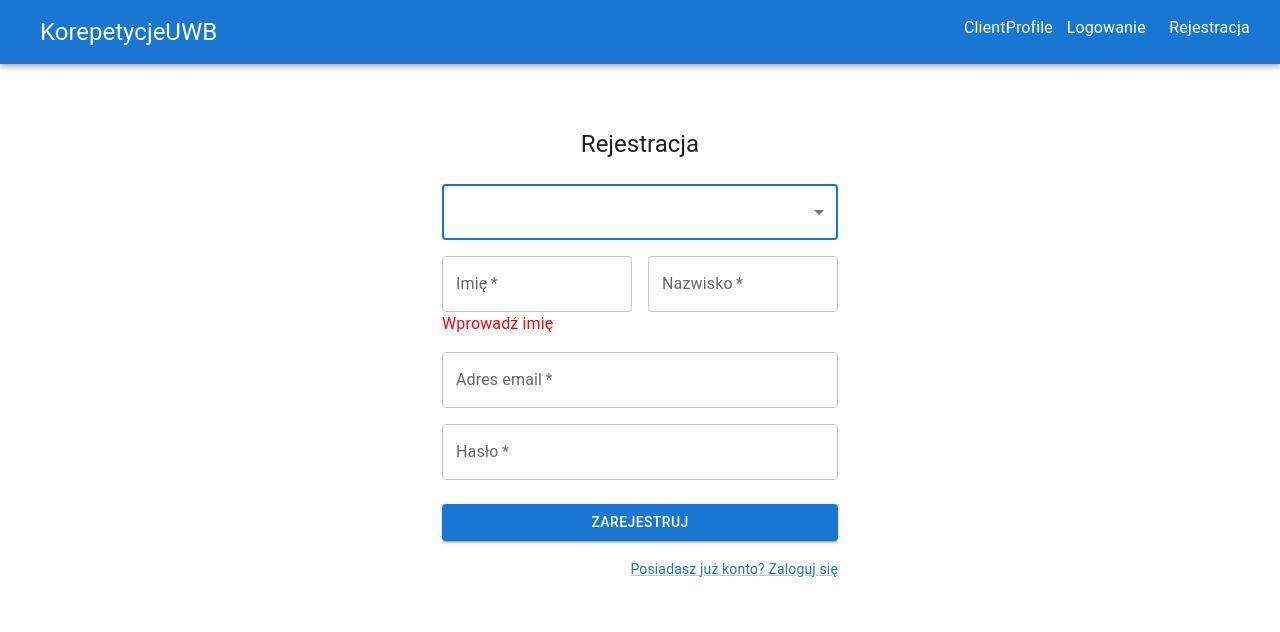
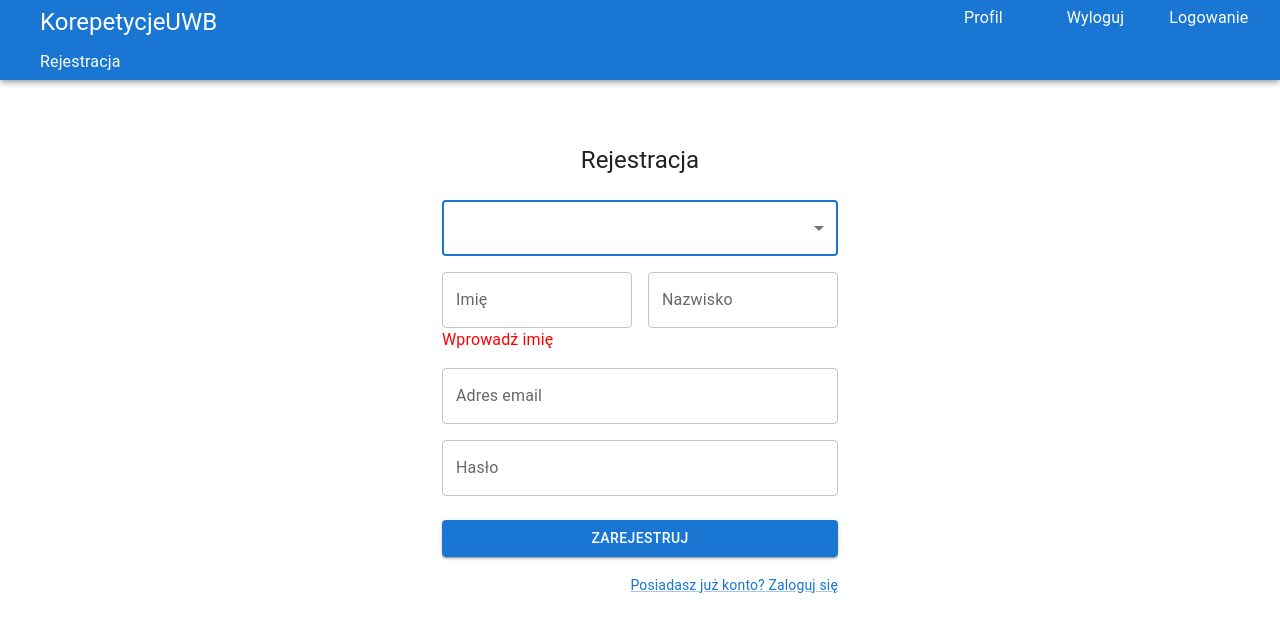
Before and after one commit to Pawel80256/korepetycje-online-frontend, a React (Create React App) app: page /register in a window 1280 px wide. Shown: the top 632 px of the page. Built offline with nearby package versions, Linux system fonts and the light colour scheme.

Commit message:
forbid some funcionalities to client/teacher, fix loggin in/out

```diff
--- a/src/app/slices/AuthSlice.ts
+++ b/src/app/slices/AuthSlice.ts
@@ -46,8 +46,10 @@ export const login = createAsyncThunk(
         try {
             const jwt = await axios.post('http://localhost:8080/api/authenticate', request);
             const data = parseJwt(jwt.data)
+            console.log(data)
             localStorage.setItem("jwt", JSON.stringify(jwt.data));
             localStorage.setItem("userDataId", data.sub)
+            localStorage.setItem("role",data.roles[0])
             return jwt;
         } catch (error) {
             return rejectWithValue(error)
@@ -56,7 +58,9 @@ export const login = createAsyncThunk(
 )
 
 export const logout = createAsyncThunk("auth/logout", async () => {
-    console.log("logout")
+    localStorage.setItem("jwt", "");
+    localStorage.setItem("userDataId", "")
+    localStorage.setItem("role","")
 });
 
 const AuthSlice = createSlice({
@@ -67,6 +71,9 @@ const AuthSlice = createSlice({
         builder.addCase(login.fulfilled, (state, action) => {
             state.token = action.payload.data
         })
+        builder.addCase(logout.fulfilled, (state,action)=>{
+            state = initialState
+        })
     })
 })
 
--- a/src/authentication/LoginForm.tsx
+++ b/src/authentication/LoginForm.tsx
@@ -21,7 +21,9 @@ export const LoginForm = () => {
     const formik = useFormik({
         initialValues: initialLoginRequest,
         onSubmit: (values: LoginRequest) => {
-            dispatch(login(values))
+            console.log(values)
+            dispatch(login(values)).then(()=>window.location.reload())
+
         },
         validationSchema: loginRequestValidationSchema
     });
--- a/src/authentication/RegisterForm.tsx
+++ b/src/authentication/RegisterForm.tsx
@@ -29,10 +29,11 @@ export const RegisterForm: React.FC = () => {
     const formik = useFormik({
         initialValues: initialRegisterRequest,
         onSubmit: (values: RegisterRequest) => {
-            if(values.role === Roles.TEACHER.toString() && values.city === ''){
+            if(values.role === Roles.TEACHER.toString() && values.city.trim() === ''){
                 enqueueSnackbar("Podaj nazwę miasta", { variant: 'error' });
+            }else{
+                console.log(values)
             }
-            console.log(values)
         },
         validationSchema: registerRequestValidationSchema
     });
@@ -81,7 +82,6 @@ export const RegisterForm: React.FC = () => {
                                             onBlur={formik.handleBlur}
                                             autoComplete="given-name"
                                             label="Imię"
-                                            required
                                             fullWidth
                                             autoFocus
                                         />
@@ -97,7 +97,6 @@ export const RegisterForm: React.FC = () => {
                                         value={formik.values.lastName}
                                         onChange={formik.handleChange}
                                         onBlur={formik.handleBlur}
-                                        required
                                         fullWidth
                                         label="Nazwisko"
                                         autoComplete="family-name"
@@ -113,7 +112,6 @@ export const RegisterForm: React.FC = () => {
                                         value={formik.values.emailAddress}
                                         onChange={formik.handleChange}
                                         onBlur={formik.handleBlur}
-                                        required
                                         fullWidth
                                         label="Adres email"
                                         autoComplete="email"
@@ -129,7 +127,6 @@ export const RegisterForm: React.FC = () => {
                                         value={formik.values.password}
                                         onChange={formik.handleChange}
                                         onBlur={formik.handleBlur}
-                                        required
                                         fullWidth
                                         label="Hasło"
                                         type="password"
--- a/src/navigation/NavigationBar.tsx
+++ b/src/navigation/NavigationBar.tsx
@@ -2,24 +2,44 @@ import React from "react";
 import {AppBar, Grid, MenuItem, Toolbar, Typography} from "@mui/material";
 import {useNavigate} from "react-router-dom";
 import {AppRoutes} from "./Routes";
+import {Roles} from "../app/enums/Roles";
+import {logout} from "../app/slices/AuthSlice";
+import {useAppDispatch} from "../app/hooks";
 
 
 export const NavigationBar = () => {
     const navigate = useNavigate()
     const userId = localStorage.getItem("userDataId")
+    const role = localStorage.getItem("role")
+    const dispatch = useAppDispatch()
     return (
         <AppBar position="static">
             <Toolbar>
                 <Grid container alignContent={"center"}>
                     <Grid item xs={2}>
-                        <MenuItem onClick={() => navigate(AppRoutes.HOME)}>
+                        <MenuItem onClick={() => navigate(AppRoutes.SEARCH)}>
                             <Typography variant={"h5"}>KorepetycjeUWB</Typography>
                         </MenuItem>
                     </Grid>
                     <Grid item xs={7}/>
                     <Grid item xs={1}>
-                        <MenuItem onClick={() => navigate(`/client/${userId}`)}>
-                            ClientProfile
+                        <MenuItem onClick={() => {
+                            if(role === Roles.CLIENT){
+                                navigate(`/client/${userId}`)
+                            }
+                            if(role === Roles.TEACHER){
+                                navigate(`/teacher/${userId}`)
+                            }
+                        }}>
+                            Profil
+                        </MenuItem>
+                    </Grid>
+                    <Grid item xs={1}>
+                        <MenuItem onClick={() => {
+                            dispatch(logout())
+                            window.location.reload()
+                        }}>
+                            Wyloguj
                         </MenuItem>
                     </Grid>
                     <Grid item xs={1}>
--- a/src/teacherComponents/opinions/OpinionNumericValueList.tsx
+++ b/src/teacherComponents/opinions/OpinionNumericValueList.tsx
@@ -4,6 +4,7 @@ import {Button, Grid, Typography} from '@mui/material';
 import StarRatings from "react-star-ratings";
 import {getAverageRating} from "../../app/utils/utils";
 import {CreateOpinionModal} from "./CreateOpinionModal";
+import {Roles} from "../../app/enums/Roles";
 
 interface Props {
     opinions: OpinionDto[];
@@ -17,7 +18,7 @@ export const OpinionNumericValueList: React.FC<Props> = ({opinions}) => {
     );
 
     const opinionPercents = opinionCounts.map(count => (count / opinions.length) * 100);
-
+    const role = localStorage.getItem("role")
     return (
         <Grid container>
             <Grid container item>
@@ -28,13 +29,14 @@ export const OpinionNumericValueList: React.FC<Props> = ({opinions}) => {
                                  starSpacing={"1px"}/>
                 </Grid>
                 <Typography fontSize={"30px"}>&nbsp;{` ${getAverageRating(opinions)} / 5`}</Typography>
+                {role === Roles.CLIENT &&
                 <Button
                     variant="contained"
                     style={{marginLeft: "40%"}}
                     onClick={() => setIsOpenCreateOpinionModal(true)}
                 >
                     Dodaj opinię
-                </Button>
+                </Button>}
             </Grid>
 
 
--- a/src/teacherComponents/teacherProfileInfo/TeacherParagraphList.tsx
+++ b/src/teacherComponents/teacherProfileInfo/TeacherParagraphList.tsx
@@ -9,22 +9,23 @@ import {useState} from "react";
 import {ParagraphInputModal} from "./ParagraphInputModal";
 import {changeParagraphOrder, deleteParagraph} from "../../app/services/TeacherService";
 import {useParams} from "react-router-dom";
+import {Roles} from "../../app/enums/Roles";
 
 export interface TeacherParagraphListProps {
     paragraphs: ParagraphDto[]
-    isTeacher: boolean
 }
 
 export const TeacherParagraphList: React.FC<TeacherParagraphListProps> = (props) => {
-    const {paragraphs, isTeacher} = props
+    const {paragraphs} = props
     const [isOpenAddParagraphModal, setIsOpenAddParagraphModal] = useState<boolean>(false)
     //todo: take id from localstorage
     const params = useParams();
     const {teacherId} = params
+    const role = localStorage.getItem("role")
     return (
         <Grid container direction={"column"}>
             <Paper elevation={2} style={{margin: "auto", width: "60%", padding: "5px", marginBottom: "90px"}}>
-                {isTeacher &&
+                {role === Roles.TEACHER &&
                 <Grid container direction={"row"}>
                     <Grid item>
                         <AddIcon
@@ -35,7 +36,7 @@ export const TeacherParagraphList: React.FC<TeacherParagraphListProps> = (props)
                 </Grid>}
                 {paragraphs.map(p =>
                     <>
-                        {isTeacher &&
+                        {role === Roles.TEACHER &&
                         <Grid container sx={{margin: "auto"}}>
                             <KeyboardArrowDownIcon
                                 style={{margin: "auto"}}
@@ -62,8 +63,8 @@ export const TeacherParagraphList: React.FC<TeacherParagraphListProps> = (props)
                             />
                         </Grid>
                         }
-                        <TeacherParagraphElement paragraph={p} isTeacher={isTeacher}/>
-                        {isTeacher && <Divider style={{marginTop: "2%", marginBottom: "2%"}}/>}
+                        <TeacherParagraphElement paragraph={p} isTeacher={role === Roles.TEACHER}/>
+                        {role === Roles.TEACHER && <Divider style={{marginTop: "2%", marginBottom: "2%"}}/>}
                     </>
                 )}
             </Paper>
```
Also changed, not shown: src/teacherComponents/teacherPublicProfile/TeacherPublicProfile.tsx (+8 -4 lines).
